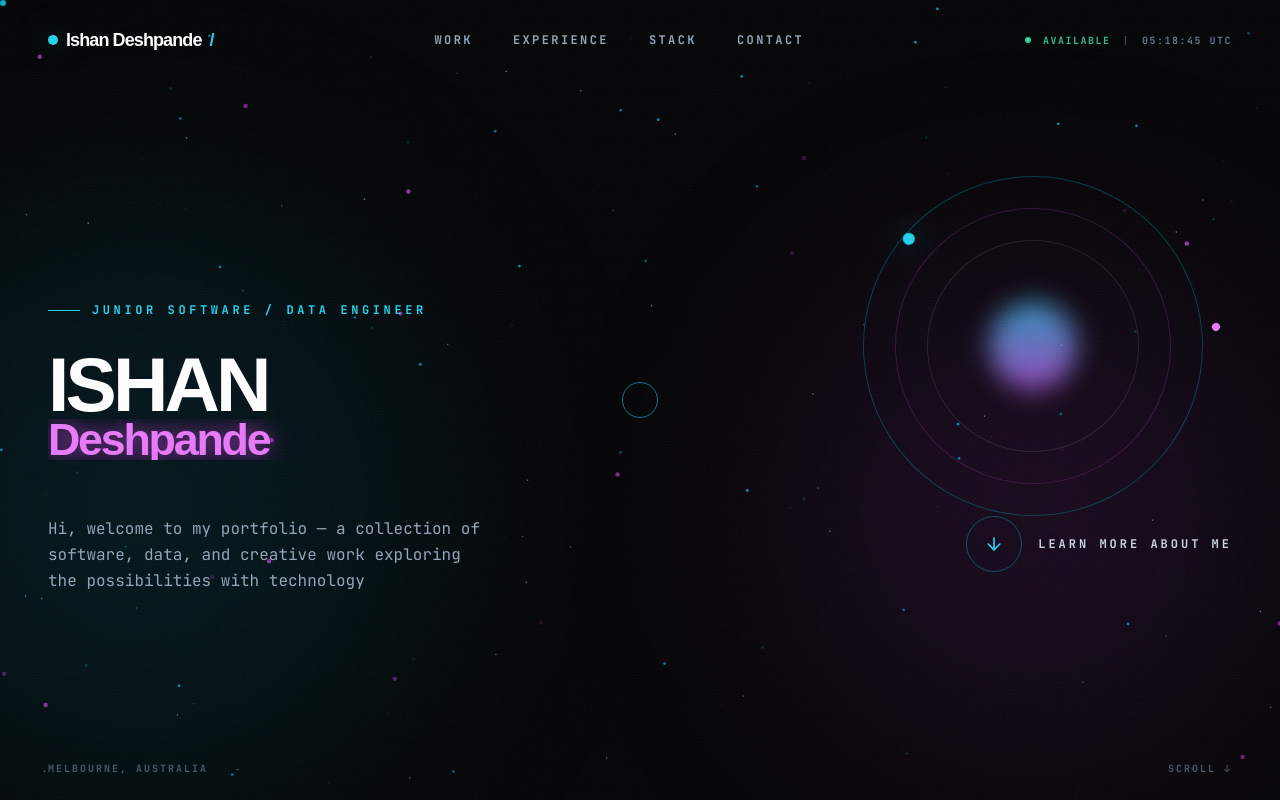
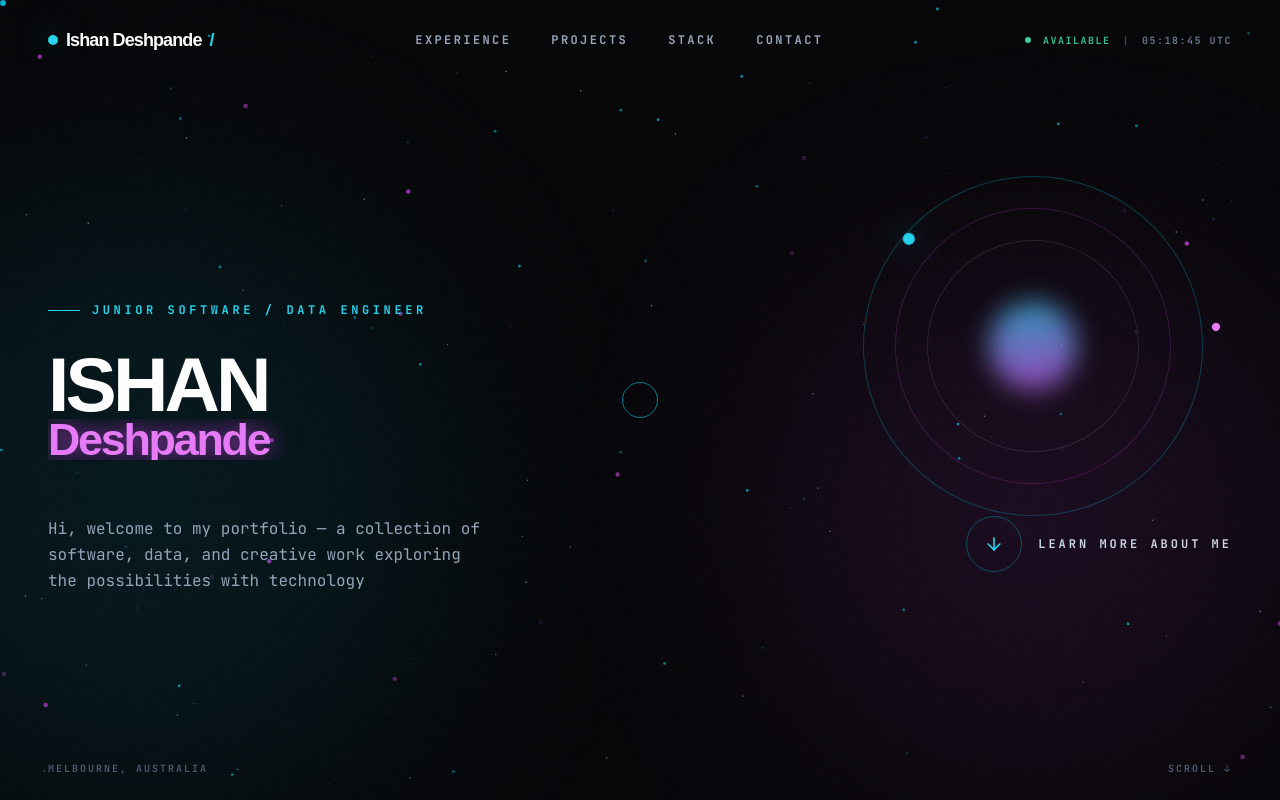
Before and after one commit to MrThief123/portfolio, a React app in the folder portfolio/: page / in a window 1280 px wide. Shown: the top 800 px of the page. Built offline with nearby package versions, Linux system fonts and the light colour scheme; the HTML template or start-up script is replaced by a standard one; a web font is replaced by a local one.

Commit message:
fix: navbar

```diff
--- a/portfolio/src/components/portfolio/Navbar.tsx
+++ b/portfolio/src/components/portfolio/Navbar.tsx
@@ -3,9 +3,9 @@ import { motion } from "framer-motion";
 import { PROFILE } from "../../data/portfolio";
 
 const LINKS = [
-  { label: "WORK", id: "work" },
   // { label: "ABOUT", id: "about" },
   { label: "EXPERIENCE", id: "experience" },
+  { label: "PROJECTS", id: "projects" },
   { label: "STACK", id: "stack" },
   { label: "CONTACT", id: "contact" },
 ];
@@ -27,7 +27,7 @@ export const Navbar = ({ onNavigate }: NavbarProps) => {
         new Date().toLocaleTimeString("en-US", {
           hour12: false,
           timeZone: "UTC",
-        }) + " UTC"
+        }) + " UTC",
       );
     tick();
     const iv = setInterval(tick, 1000);
@@ -75,8 +75,12 @@ export const Navbar = ({ onNavigate }: NavbarProps) => {
         </div>
 
         <div className="hidden sm:flex items-center gap-3 text-[10px] tracking-[0.15em] text-slate-500 font-bold">
-          <span className={`w-1.5 h-1.5 rounded-full ${PROFILE.available ? "bg-emerald-400 animate-pulse" : "bg-slate-600"}`} />
-          <span className="text-emerald-400/90">{PROFILE.available ? "AVAILABLE" : "BOOKED"}</span>
+          <span
+            className={`w-1.5 h-1.5 rounded-full ${PROFILE.available ? "bg-emerald-400 animate-pulse" : "bg-slate-600"}`}
+          />
+          <span className="text-emerald-400/90">
+            {PROFILE.available ? "AVAILABLE" : "BOOKED"}
+          </span>
           <span className="text-slate-700">|</span>
           <span className="tabular-nums">{time}</span>
         </div>
--- a/portfolio/src/components/portfolio/Projects.tsx
+++ b/portfolio/src/components/portfolio/Projects.tsx
@@ -127,7 +127,7 @@ const ProjectCard = ({ p, i }: ProjectCardProps) => {
 export const Projects = () => {
   return (
     <section
-      id="work"
+      id="projects"
       data-testid="projects-section"
       className="relative z-10 py-24 md:py-40 max-w-[1600px] mx-auto px-6 md:px-12"
     >
```
